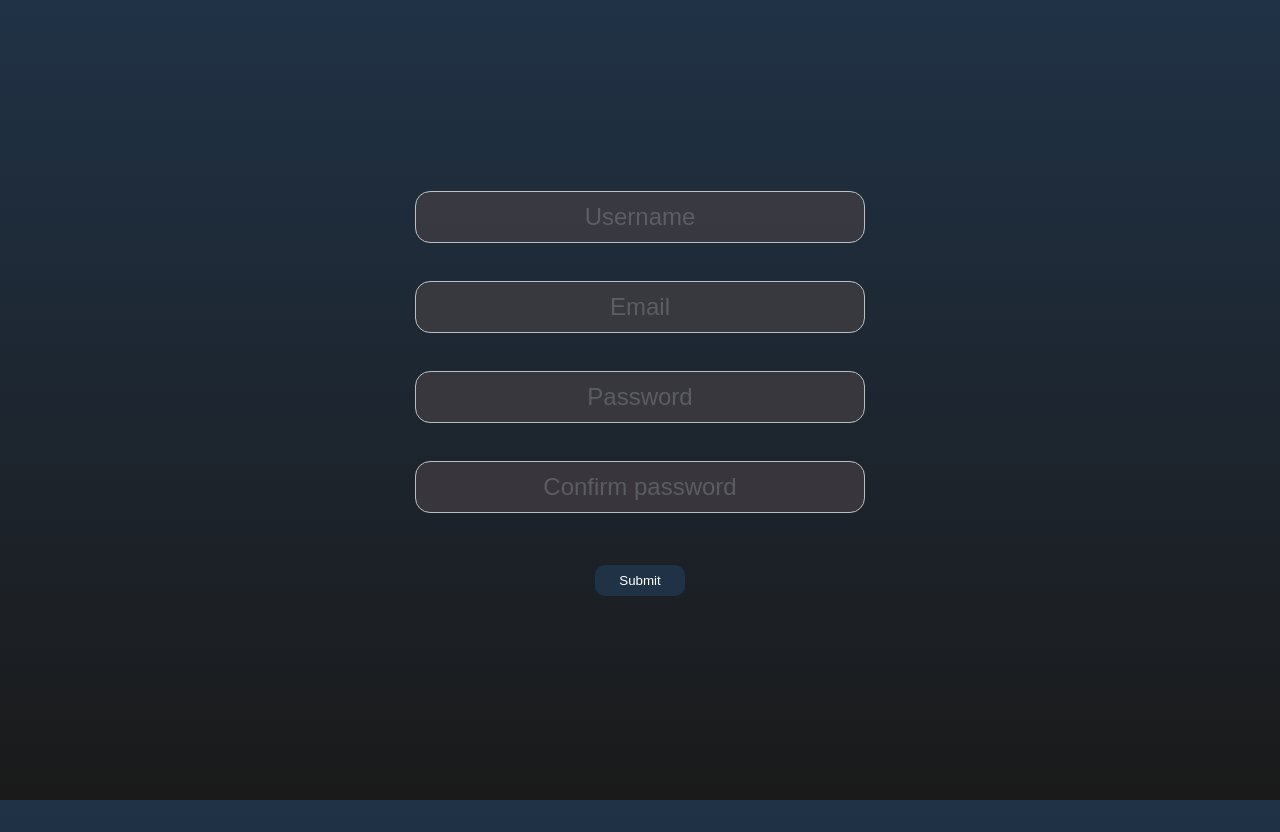
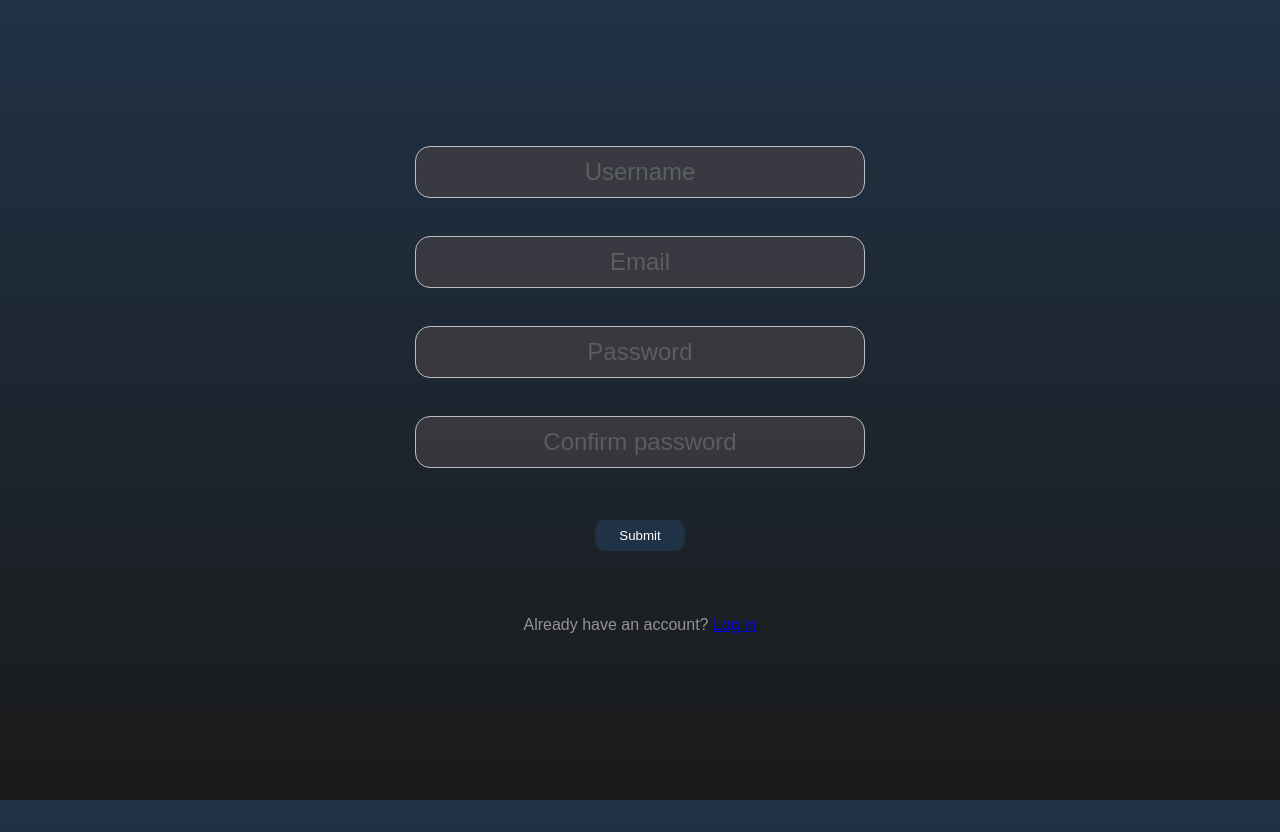
Before and after one commit to JordyNeef/INF1D_2019-2020, a PHP site: page /signup.php in a window 1280 px wide. Shown: the top 832 px of the page. Run offline with PHP 8.4, Linux system fonts and the light colour scheme.

Commit message:
links added to pages

```diff
--- a/accountsettings.php
+++ b/accountsettings.php
@@ -14,6 +14,9 @@
 			<div class="flex-item"><input class="changeitems" placeholder="Username" type="text" name=""></div>
 			<div class="flex-item"><input class="changeitems" placeholder="Email" type="text" name=""></div>
 			<div class="flex-item"><input class="changebutton" type="submit" name="submit" value="Change"></div>
+			<div class="flex-item">
+				Back to <a href="#">home</a>
+			</div>
 		</form>
 	</div>
 </body>
--- a/signup.php
+++ b/signup.php
@@ -16,6 +16,9 @@
 				<div class="flex-item"><input class="changeitems" placeholder="Password" type="password" name=""></div>
 				<div class="flex-item"><input class="changeitems" placeholder="Confirm password" type="password" name=""></div>
 				<div class="flex-item"><input class="changebutton" type="submit" name="submit" value="Submit"></div>
+				<div class="flex-item">
+					Already have an account? <a href="login.php">Log in</a>
+				</div>
 			</form>
 		</div>
 	</body>
--- a/stylesheet/accountsettings.css
+++ b/stylesheet/accountsettings.css
@@ -11,6 +11,8 @@
 	margin: 20px;
 	text-align: center;
 	line-height: 70px;
+	color: #969396;
+	font-family: arial;
 }
 
 .changeitems{
--- a/stylesheet/signup.css
+++ b/stylesheet/signup.css
@@ -11,6 +11,8 @@
 	margin: 20px;
 	text-align: center;
 	line-height: 70px;
+	color: #969396;
+	font-family: arial;
 }
 
 .changeitems{
```
